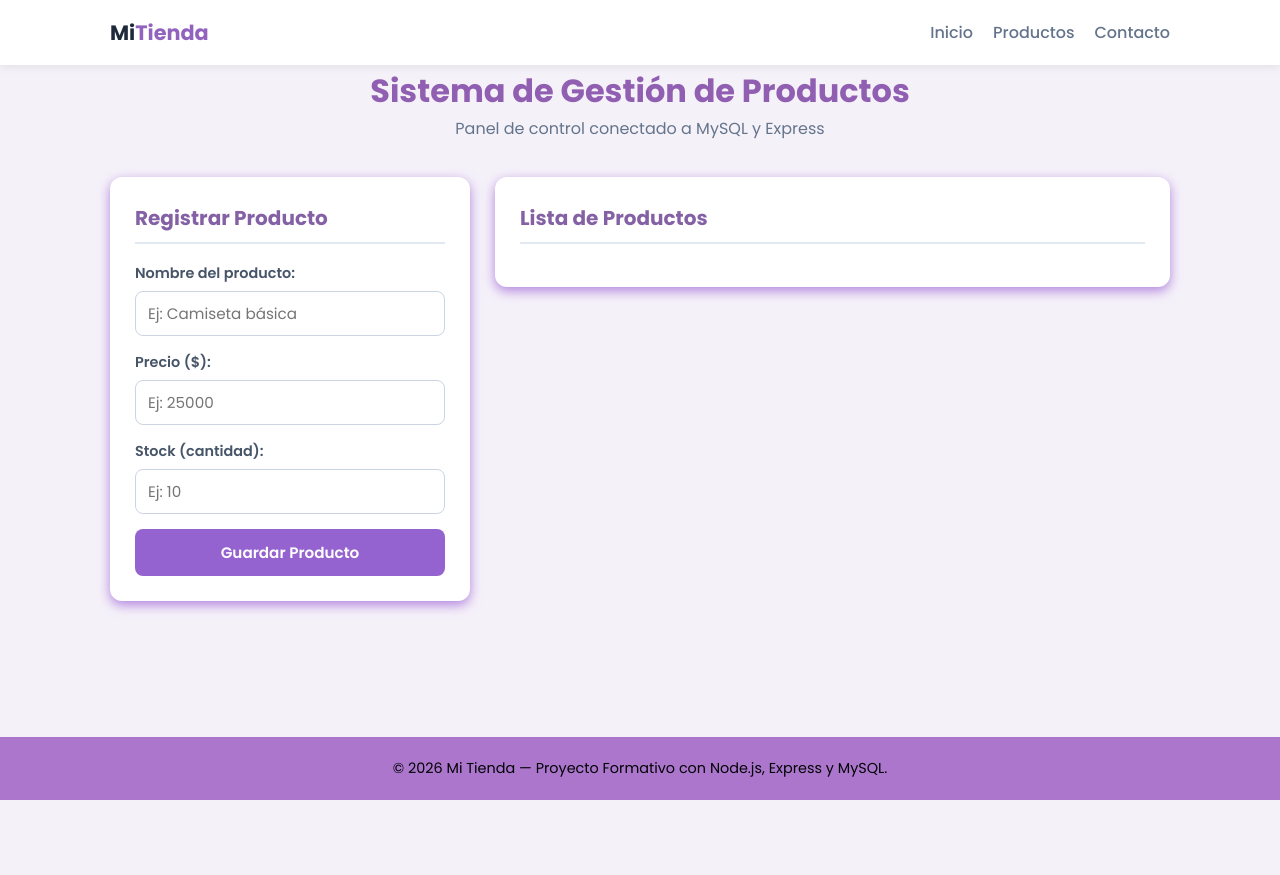
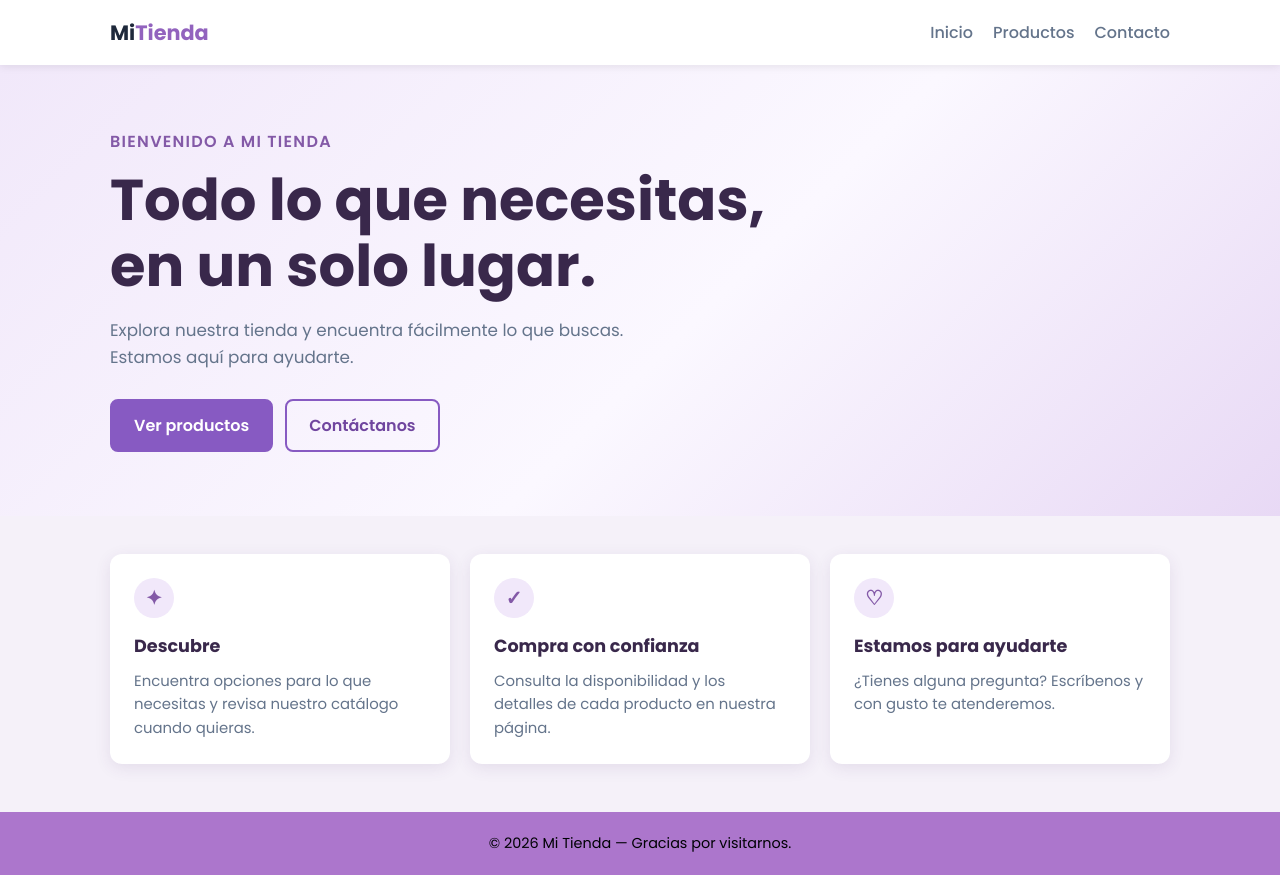
Before and after one commit to jenifertatianapardosusa-del/proyecto_bd, a plain HTML site: page frontend/index.html in a window 1280 px wide. Before the commit the page ends 800 px from the top, so only its background shows below. Drawn offline with Linux system fonts and the light colour scheme; no server answers.

Commit message:
Se le agrego pagina de inicio

```diff
--- a/frontend/index.html
+++ b/frontend/index.html
@@ -4,86 +4,65 @@
 <head>
   <meta charset="UTF-8" />
   <meta name="viewport" content="width=device-width, initial-scale=1.0" />
-  <title>Mi Tienda — Gestión de Productos</title>
-
-  <!-- Fuente moderna -->
+  <title>Mi Tienda — Inicio</title>
   <link rel="preconnect" href="https://fonts.googleapis.com" />
   <link rel="preconnect" href="https://fonts.gstatic.com" crossorigin />
-  <link href="https://fonts.googleapis.com/css2?family=Poppins:wght@300;400;500;600;700&display=swap";
-    rel="stylesheet" />
-
+  <link href="https://fonts.googleapis.com/css2?family=Poppins:wght@300;400;500;600;700&display=swap" rel="stylesheet" />
   <link rel="stylesheet" href="styles.css" />
+  <link rel="stylesheet" href="inicio.css" />
 </head>
 
 <body>
-  <!-- ===== BARRA DE NAVEGACIÓN (NAVBAR) ===== -->
   <header class="navbar">
     <div class="contenedor nav-contenido">
-      <a href="index.html" class="logo"> Mi<strong>Tienda</strong></a>
-      <nav class="nav-links">
-        <a href="index.html">Inicio</a>
-        <a href="#productos">Productos</a>
+      <a href="index.html" class="logo">Mi<strong>Tienda</strong></a>
+      <nav class="nav-links" aria-label="Navegación principal">
+        <a href="index.html" aria-current="page">Inicio</a>
+        <a href="productos.html">Productos</a>
         <a href="contacto.html">Contacto</a>
       </nav>
     </div>
   </header>
 
-  <!-- ===== CONTENIDO PRINCIPAL ===== -->
-  <main class="contenedor" id="inicio">
-    <div class="encabezado-principal">
-      <h1>Sistema de Gestión de Productos</h1>
-      <p>Panel de control conectado a MySQL y Express</p>
-    </div>
+  <main class="inicio-principal">
+    <section class="inicio-hero">
+      <div class="contenedor inicio-hero-contenido">
+        <p class="inicio-etiqueta">Bienvenido a Mi Tienda</p>
+        <h1>Todo lo que necesitas, en un solo lugar.</h1>
+        <p class="inicio-descripcion">
+          Explora nuestra tienda y encuentra fácilmente lo que buscas. Estamos aquí para ayudarte.
+        </p>
+        <div class="inicio-acciones">
+          <a class="inicio-boton inicio-boton-principal" href="productos.html">Ver productos</a>
+          <a class="inicio-boton inicio-boton-secundario" href="contacto.html">Contáctanos</a>
+        </div>
+      </div>
+    </section>
 
-    <div class="panel-tienda">
-      <!-- SECCIÓN 1: Formulario de Registro -->
-      <section class="tarjeta" id="registro">
-        <h2 id="tituloFormulario">Registrar Producto</h2>
-
-        <form id="formularioProducto">
-          <!-- Campo oculto para almacenar el ID en caso de edición -->
-          <input type="hidden" id="productoId" value="" />
-
-          <div class="campo">
-            <label for="nombre">Nombre del producto:</label>
-            <input type="text" id="nombre" placeholder="Ej: Camiseta básica" required />
-          </div>
-
-          <div class="campo">
-            <label for="precio">Precio ($):</label>
-            <input type="number" id="precio" step="0.01" placeholder="Ej: 25000" required />
-          </div>
-
-          <div class="campo">
-            <label for="stock">Stock (cantidad):</label>
-            <input type="number" id="stock" placeholder="Ej: 10" required />
-          </div>
-
-          <div class="acciones-form">
-            <button type="submit" id="btnGuardar" class="btn btn-guardar">Guardar Producto</button>
-            <button type="button" id="btnCancelar" class="btn btn-cancelar" style="display: none;">Cancelar</button>
-          </div>
-        </form>
-      </section>
-
-      <!-- SECCIÓN 2: Lista de Productos -->
-      <section class="tarjeta" id="productos">
-        <h2>Lista de Productos</h2>
-        <div id="listaProductos" class="lista-productos">
-          <!-- Los productos se cargan desde app.js -->
-        </div>
-      </section>
-    </div>
+    <section class="contenedor inicio-beneficios" aria-label="Sobre nuestra tienda">
+      <article class="inicio-tarjeta">
+        <span class="inicio-icono" aria-hidden="true">✦</span>
+        <h2>Descubre</h2>
+        <p>Encuentra opciones para lo que necesitas y revisa nuestro catálogo cuando quieras.</p>
+      </article>
+      <article class="inicio-tarjeta">
+        <span class="inicio-icono" aria-hidden="true">✓</span>
+        <h2>Compra con confianza</h2>
+        <p>Consulta la disponibilidad y los detalles de cada producto en nuestra página.</p>
+      </article>
+      <article class="inicio-tarjeta">
+        <span class="inicio-icono" aria-hidden="true">♡</span>
+        <h2>Estamos para ayudarte</h2>
+        <p>¿Tienes alguna pregunta? Escríbenos y con gusto te atenderemos.</p>
+      </article>
+    </section>
   </main>
 
-  <!-- ===== PIE DE PÁGINA (FOOTER) ===== -->
   <footer class="footer">
     <div class="contenedor footer-contenido">
-      <p>&copy 2026 Mi Tienda — Proyecto Formativo con Node.js, Express y MySQL.</p>
+      <p>&copy; 2026 Mi Tienda — Gracias por visitarnos.</p>
     </div>
   </footer>
-
-  <script src="app.js"></script>
 </body>
 
 </html>
--- /dev/null
+++ b/frontend/inicio.css
@@ -0,0 +1,122 @@
+.inicio-principal {
+    flex: 1;
+    padding: 0 0 48px;
+}
+
+.inicio-hero {
+    display: flex;
+    min-height: 390px;
+    align-items: center;
+    background: linear-gradient(135deg, #f1e8fa 0%, #fbf8ff 55%, #e8d9f5 100%);
+}
+
+.inicio-hero-contenido {
+    padding-top: 64px;
+    padding-bottom: 64px;
+}
+
+.inicio-etiqueta {
+    margin-bottom: 12px;
+    color: #8359a7;
+    font-weight: 600;
+    letter-spacing: 0.08em;
+    text-transform: uppercase;
+}
+
+.inicio-hero h1 {
+    max-width: 700px;
+    color: #39284b;
+    font-size: clamp(2.2rem, 5vw, 3.6rem);
+    line-height: 1.15;
+}
+
+.inicio-descripcion {
+    max-width: 580px;
+    margin-top: 18px;
+    color: #64748b;
+    font-size: 1.05rem;
+}
+
+.inicio-acciones {
+    display: flex;
+    flex-wrap: wrap;
+    gap: 12px;
+    margin-top: 28px;
+}
+
+.inicio-boton {
+    display: inline-block;
+    padding: 12px 22px;
+    border: 2px solid #875ac2;
+    border-radius: 8px;
+    font-weight: 600;
+    text-decoration: none;
+    transition: background-color 0.2s, color 0.2s;
+}
+
+.inicio-boton-principal {
+    background-color: #875ac2;
+    color: #ffffff;
+}
+
+.inicio-boton-principal:hover {
+    background-color: #70469f;
+}
+
+.inicio-boton-secundario {
+    color: #70469f;
+}
+
+.inicio-boton-secundario:hover {
+    background-color: #ffffff;
+}
+
+.inicio-beneficios {
+    display: grid;
+    grid-template-columns: repeat(3, minmax(0, 1fr));
+    gap: 20px;
+    padding-top: 38px;
+}
+
+.inicio-tarjeta {
+    padding: 24px;
+    border-radius: 12px;
+    background: #ffffff;
+    box-shadow: 0 4px 16px rgba(80, 52, 104, 0.1);
+}
+
+.inicio-icono {
+    display: inline-flex;
+    width: 40px;
+    height: 40px;
+    align-items: center;
+    justify-content: center;
+    margin-bottom: 14px;
+    border-radius: 50%;
+    background: #f1e8fa;
+    color: #8359a7;
+    font-size: 1.25rem;
+    font-weight: 700;
+}
+
+.inicio-tarjeta h2 {
+    margin-bottom: 8px;
+    color: #39284b;
+    font-size: 1.1rem;
+}
+
+.inicio-tarjeta p {
+    color: #64748b;
+    font-size: 0.93rem;
+}
+
+@media (max-width: 768px) {
+    .inicio-hero {
+        min-height: 340px;
+    }
+
+    .inicio-beneficios {
+        grid-template-columns: 1fr;
+        padding-top: 24px;
+    }
+}
```
Also changed, not shown: frontend/productos.html (added, +72 -0 lines).
